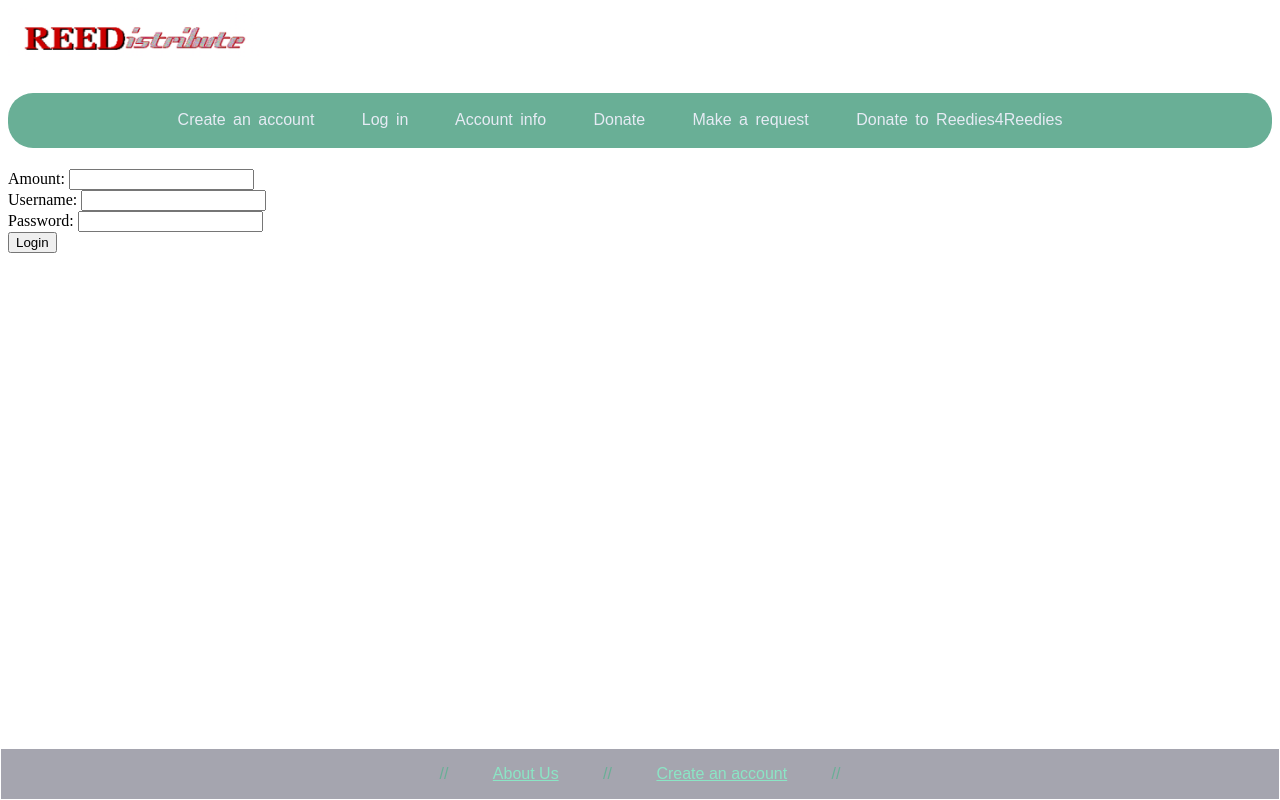
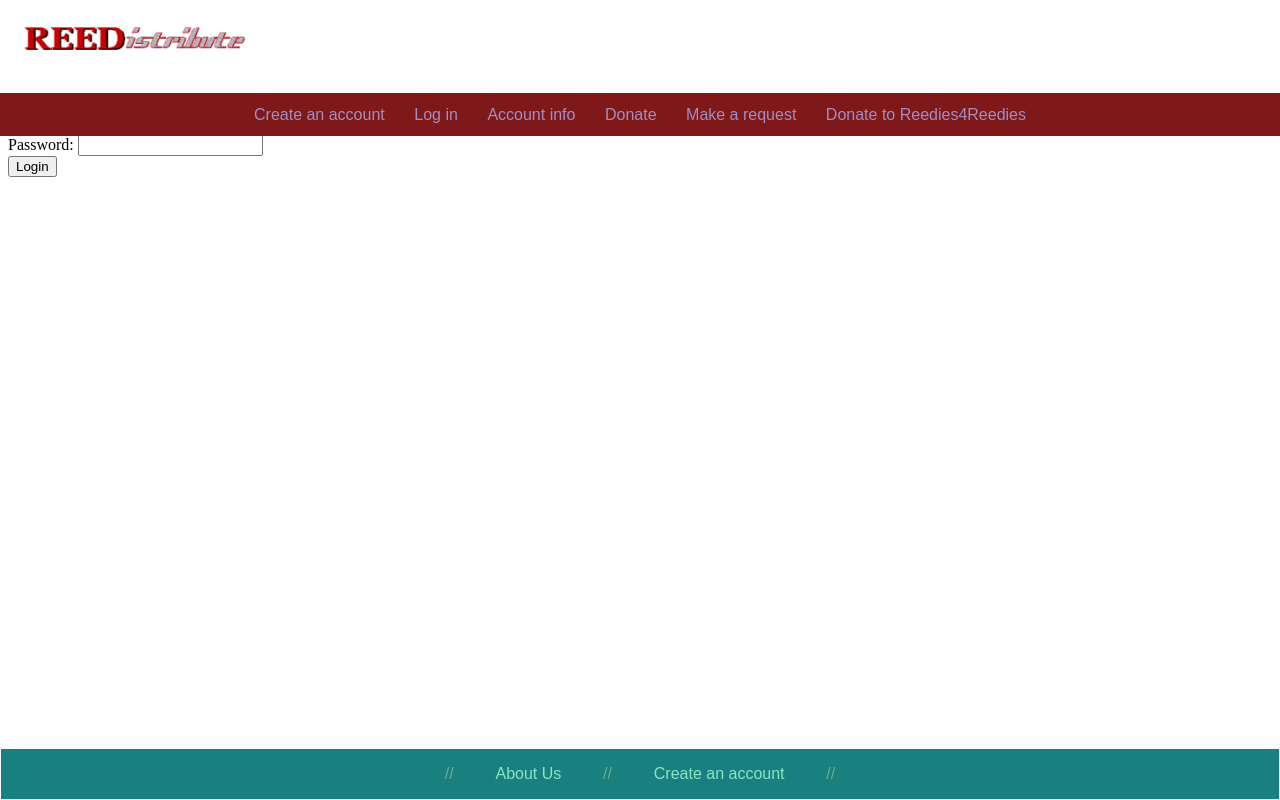
Before and after one commit to reed-college/ReeDistribute, a Flask app: page /donate in a window 1280 px wide. Run offline with Flask 2, Linux system fonts and the light colour scheme; some libraries are stand-ins or nearby versions.

Commit message:
Updated
I changed the color scheme to something a little more subdued

```diff
--- a/static/style.css
+++ b/static/style.css
@@ -1,8 +1,10 @@
     <style>
+
     body {
-        color: gray;
+        background: #E2EFEF;
         text-align: center;
         display: inline-block;
+        text-align: left;
     }
     .logo
     img {
@@ -11,36 +13,42 @@
         max-height: 5%;
     }
     #myTopnav {
-        /*width: 10%;*/
-        height: 30px;
+        position: absolute;
+        right: 0;
+        left: 0;
         text-align: center; /* To center it horizontally (if you want) */
-        line-height: 30px; /* To center it vertically */
+        padding: 1%;
         font-family: averia-serif-libre, sans-serif;
-        padding:1%;
-        word-spacing: 3px;
-        border-radius: 25px;
-        background: #69af96;
+
+        background: #7F1919;
     }
 
-    .topnav a, .topnav a:link, .topnav a:active {
-        padding-right:40px;
-        color:#e6ebf4;
+    .topnav a {
+        color:#A68CBF;
+        padding: 1%;
         text-decoration: none;
     }
+
     .topnav a:hover {
-        font-size:150%;
+        font-weight:bold;
+        background-color:#5F1313;
+        color: #8F6FAF;
         text-decoration: none;
     }
     @font-face {
         font-family: averia-serif-libre, sans-serif;
     }
     .ffooter a, .ffooter a:link, .ffooter a:active {
-        padding:40px;
+        padding:3%;
         text-align: center;
         color: #8be5c5;
+        text-decoration: none;
     }
     .ffooter a:hover {
-        text-decoration: none;
+        color: #799F53;
+        background: #A9CFCF;
+        font-weight:bold;
+        padding: 2%;
     }
     #myFooter {
         font-family: averia-serif-libre, sans-serif;
@@ -53,12 +61,13 @@
         bottom: 0;
         left: 0;
         padding: 1rem;
-        background-color: #efefef;
+
         text-align: center;
-        background: #A5A5AF;
+        background: #197F7F;
         color: #69af96;
+
         }
     p {
         display: block;
     }
-    </style>
+    <style>
```
